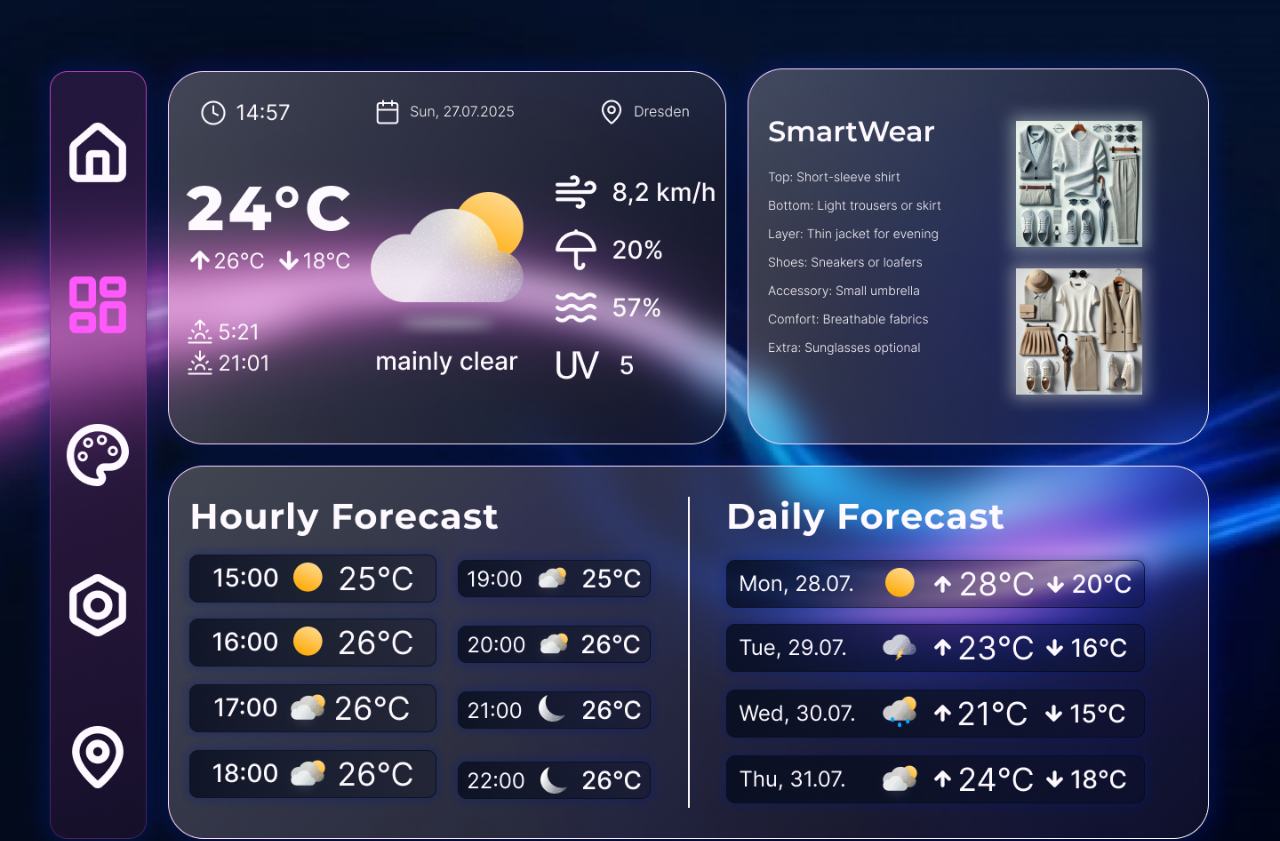
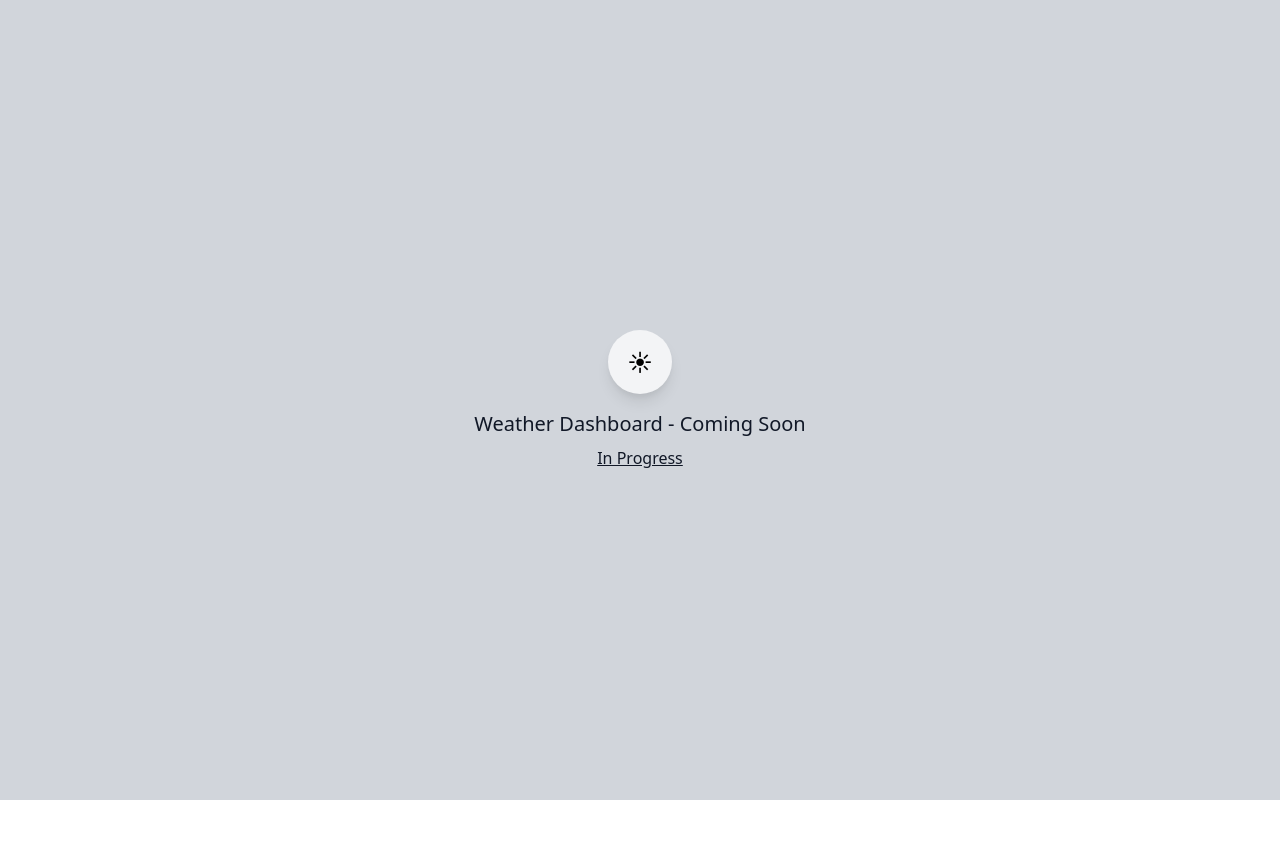
Before and after one commit to Tryx07/weather-dashboard, a React (Create React App) app: page / in a window 1280 px wide. Shown: the top 841 px of the page. After the commit the page ends 800 px from the top, so only its background shows below. Built offline with nearby package versions, Linux system fonts and the light colour scheme.

Commit message:
feat: adds ThemeToggle Button

```diff
--- a/package.json
+++ b/package.json
@@ -8,6 +8,7 @@
     "@testing-library/react": "^16.3.0",
     "@testing-library/user-event": "^13.5.0",
     "axios": "^1.9.0",
+    "framer-motion": "^12.23.1",
     "react": "^19.1.0",
     "react-dom": "^19.1.0",
     "react-scripts": "5.0.1",
--- a/public/index.html
+++ b/public/index.html
@@ -1,4 +1,12 @@
 <!DOCTYPE html>
+<script>
+  if (localStorage.theme === 'dark' ||
+          (!('theme' in localStorage) && window.matchMedia('(prefers-color-scheme: dark)').matches)) {
+    document.documentElement.classList.add('dark');
+  } else {
+    document.documentElement.classList.remove('dark');
+  }
+</script>
 <html lang="en">
   <head>
     <meta charset="utf-8" />
--- a/src/App.js
+++ /dev/null
@@ -1,25 +0,0 @@
-import './App.css';
-import screenshot from './assets/dark.png'
-
-function App() {
-  return (
-    <div className="App">
-      <header className="App-header">
-        <img src={screenshot} className="image" alt="screenshot" />
-        <p>
-          Weather Dashboard - Coming Soon
-        </p>
-        <a
-          className="App-link"
-          href="https://github.com/Tryx07/weather-dashboard"
-          target="_blank"
-          rel="noopener noreferrer"
-        >
-          In Progress
-        </a>
-      </header>
-    </div>
-  );
-}
-
-export default App;
--- /dev/null
+++ b/src/App.jsx
@@ -0,0 +1,27 @@
+import './App.css';
+import ThemeToggle from "./components/ThemeToggle";
+
+function App() {
+    return (
+        <div className="min-h-screen flex flex-col items-center justify-center
+                    bg-gray-300 dark:bg-gray-900
+                    text-gray-900 dark:text-gray-300
+                    transition-colors duration-500">
+            {/* button for theme selection */}
+            <ThemeToggle />
+            {/* placeholder for future components */}
+            <p className="text-xl mt-4">Weather Dashboard - Coming Soon</p>
+            {/* link to GitHub-Repo */}
+            <a
+                className="underline mt-2"
+                href="https://github.com/Tryx07/weather-dashboard"
+                target="_blank"                                     // opens in new tab
+                rel="noopener noreferrer"                           // safety: prevents access to information about origin site
+            >
+                In Progress
+            </a>
+        </div>
+    );
+}
+
+export default App;
--- /dev/null
+++ b/src/components/ThemeToggle.jsx
@@ -0,0 +1,90 @@
+import { useState, useEffect } from 'react';
+import { motion, AnimatePresence } from 'framer-motion';
+
+// Button for dark & light mode
+export default function ThemeToggle() {
+    // initialize darkMode based of localStorage and system-preference
+    const [darkMode, setDarkMode] = useState(() => {
+        if (typeof window !== 'undefined') {
+            return localStorage.theme === 'dark' ||
+                (!('theme' in localStorage) && window.matchMedia('(prefers-color-scheme: dark)').matches);
+        }
+        return false; // fallback for server-side-rendering
+    });
+
+    // activate/deactivate dark-mode in <html> element
+    useEffect(() => {
+        if (darkMode) {
+            document.documentElement.classList.add('dark');            // sets Tailwind dark-mode
+            localStorage.setItem('theme', 'dark');                     // saves dark-mode preference
+        } else {
+            document.documentElement.classList.remove('dark');  // removes Tailwind dark-mode
+            localStorage.setItem('theme', 'light');                    // saves light-mode preference
+        }
+    }, [darkMode]);
+
+    return (
+        // Button component for toggle
+        <button
+            className="relative w-16 h-16 rounded-full overflow-hidden bg-gray-100 dark:bg-gray-700 flex items-center justify-center shadow-lg dark:shadow-lg-white"
+            onClick={() => setDarkMode(!darkMode)}
+        >
+            {/* animation for button icons */}
+            <AnimatePresence mode="sync" initial={false}>
+                {darkMode ? (
+                    // moon icon in dark-mode
+                    <motion.span
+                        key="moon"
+                        initial={{              // starting state
+                            scale: 0,           // size: tiny (invisible)
+                            rotate: 45,         // rotated
+                            y: 30               // below center
+                        }}
+                        animate={{              // target state when fading in
+                            scale: 1,           // size: normal (visible)
+                            rotate: 0,          // oriented
+                            y: 0                // center
+                        }}
+                        exit={{                 // target state when fading out
+                            scale: 0,           // size: tiny (invisible)
+                            rotate: -45,        // rotated other direction
+                            y: -30              // above center
+                        }}
+                        transition={{           // settings for animation
+                            duration: 0.5,      // animation takes half a second
+                            ease: 'easeInOut'   // smooth acceleration/deceleration
+                        }}
+                        className="absolute text-white text-2xl"
+                    > ⏾ </motion.span>
+                ) : (
+                    // sun icon in light-mode
+                    <motion.span
+                        key="sun"
+                        initial={{
+                            scale: 0,
+                            rotate: 45,
+                            y: 30
+                        }}
+                        animate={{
+                            scale: 1,
+                            rotate: 0,
+                            y: 0
+                        }}
+                        exit={{
+                            scale: 0,
+                            rotate: -45,
+                            y: -30
+                        }}
+                        transition={{
+                            duration: 0.5,
+                            ease: 'easeInOut'
+                        }}
+                        className="absolute text-black text-2xl"
+                    > ☀︎ </motion.span>
+                )}
+            </AnimatePresence>
+
+
+        </button>
+    );
+}
--- a/tailwind.config.js
+++ b/tailwind.config.js
@@ -1,8 +1,6 @@
-/** @type {import('tailwindcss').Config} */
 module.exports = {
-  content: [
-    "./src/**/*.{js,jsx,ts,tsx}",
-  ],
+  darkMode: 'class',
+  content: ['./src/**/*.{js,jsx,ts,tsx}', './public/index.html'],
   theme: {
     extend: {},
   },
```
Also changed, not shown: 1 other file (tests, documents, lock files or other folders).
